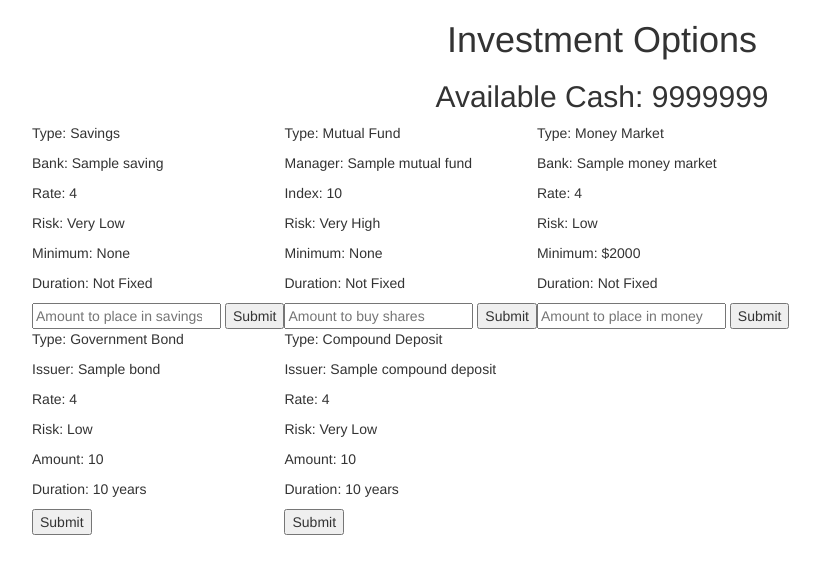
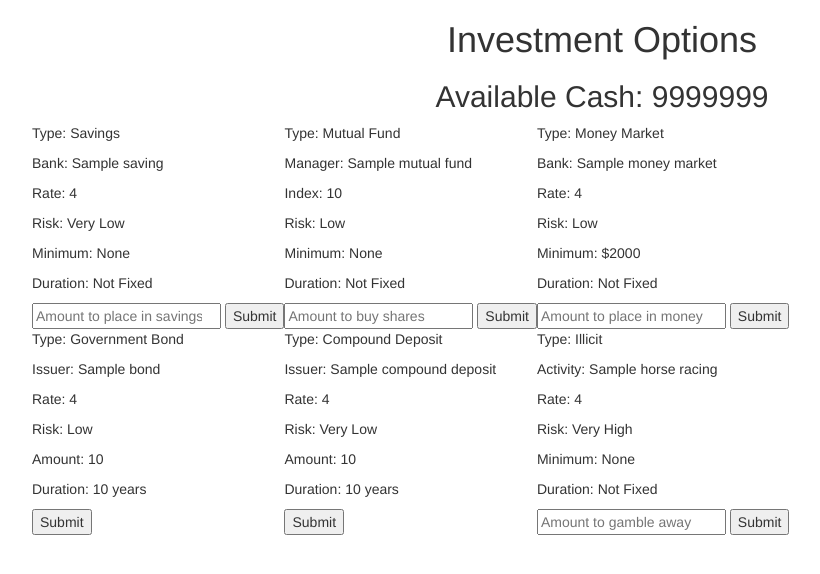
Before and after one commit to wesbasinger/interesting-game, a Flask app: template templates/index.html in a window 1280 px wide. Shown: the part 52-626 px from the top of the page, without its empty margins (38-858 px from the left). Run offline with Flask 2, Linux system fonts and the light colour scheme; the template is opened without the code that fills it: most values are stand-ins (such as "Sample title", 1, 10 or a date in 2020); some libraries are stand-ins or nearby versions.

Commit message:
Added horse racing.

```diff
--- a/application.py
+++ b/application.py
@@ -41,7 +41,8 @@ def index():
                       mutual_fund = seed.make_mutual_fund(),
                       money_market = seed.make_money_market(),
                       bond = seed.make_bond(),
-                      compound_deposit = seed.make_compound_deposit())
+                      compound_deposit = seed.make_compound_deposit(),
+                      horse_racing = seed.make_horse_racing())
 
 
 @app.route("/login", methods=["GET", "POST"])
--- a/templates/index.html
+++ b/templates/index.html
@@ -28,7 +28,7 @@
           <p>Type: Mutual Fund</p>
           <p>Manager: {{mutual_fund["name"]}}</p>
           <p>Index: {{mutual_fund["price"]}}</p>
-          <p>Risk: Very High </p>
+          <p>Risk: Low </p>
           <p>Minimum: None</p>
           <p>Duration: Not Fixed</p>
           <input type="number" required="true" placeholder="Amount to buy shares"/>
@@ -71,6 +71,18 @@
           <input type="submit" value="Submit">
         </form>
       </td>
+      <td>
+        <form action="/horse_racing?name={{horse_racing['name']}}&rate={{horse_racing['rate']}}&risk={{horse_racing['risk']}}" method="POST">
+          <p>Type: Illicit</p>
+          <p>Activity: {{horse_racing["name"]}}</p>
+          <p>Rate: {{horse_racing["rate"]}}</p>
+          <p>Risk: Very High </p>
+          <p>Minimum: None</p>
+          <p>Duration: Not Fixed</p>
+          <input type="number" required="true" placeholder="Amount to gamble away"/>
+          <input type="submit" value="Submit">
+        </form>
+      </td>
     </tr>
   </table>
 {% endblock %}
```
Also changed, not shown: seed.py (+32 -0 lines).
